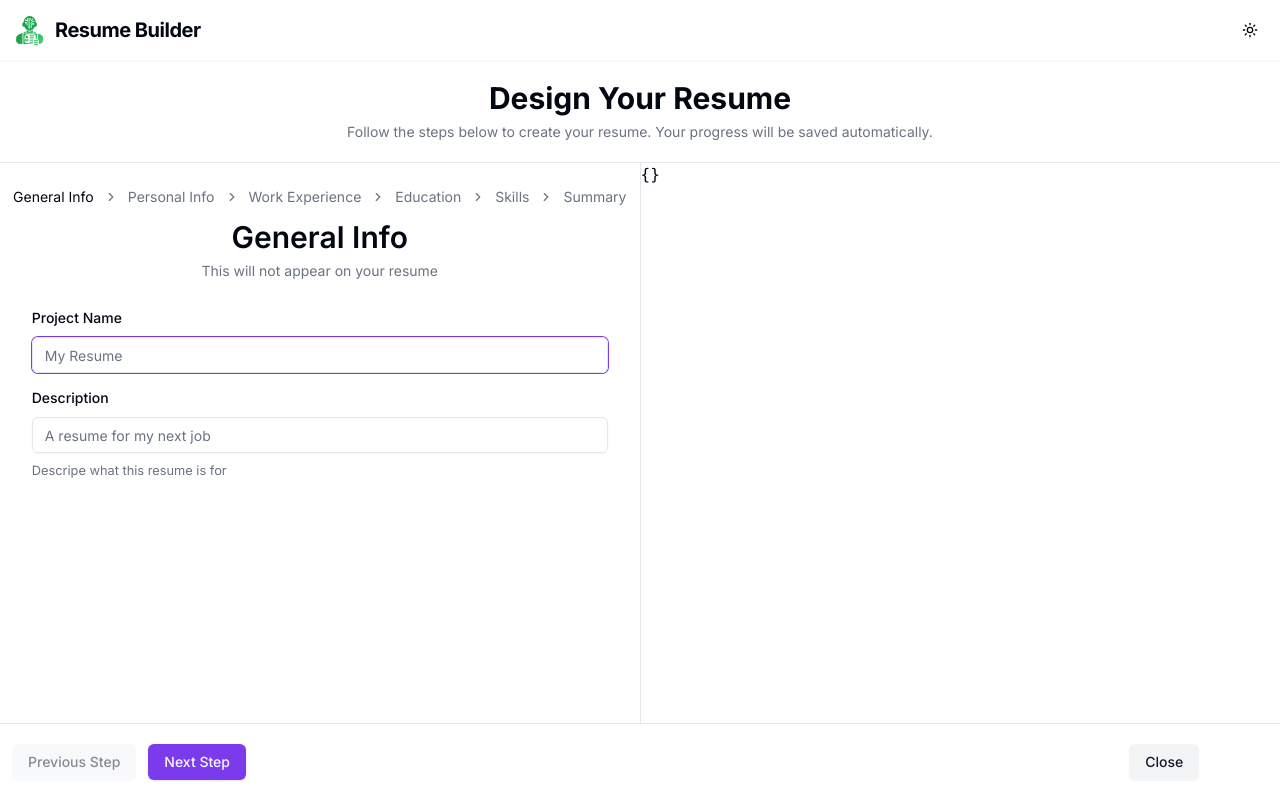
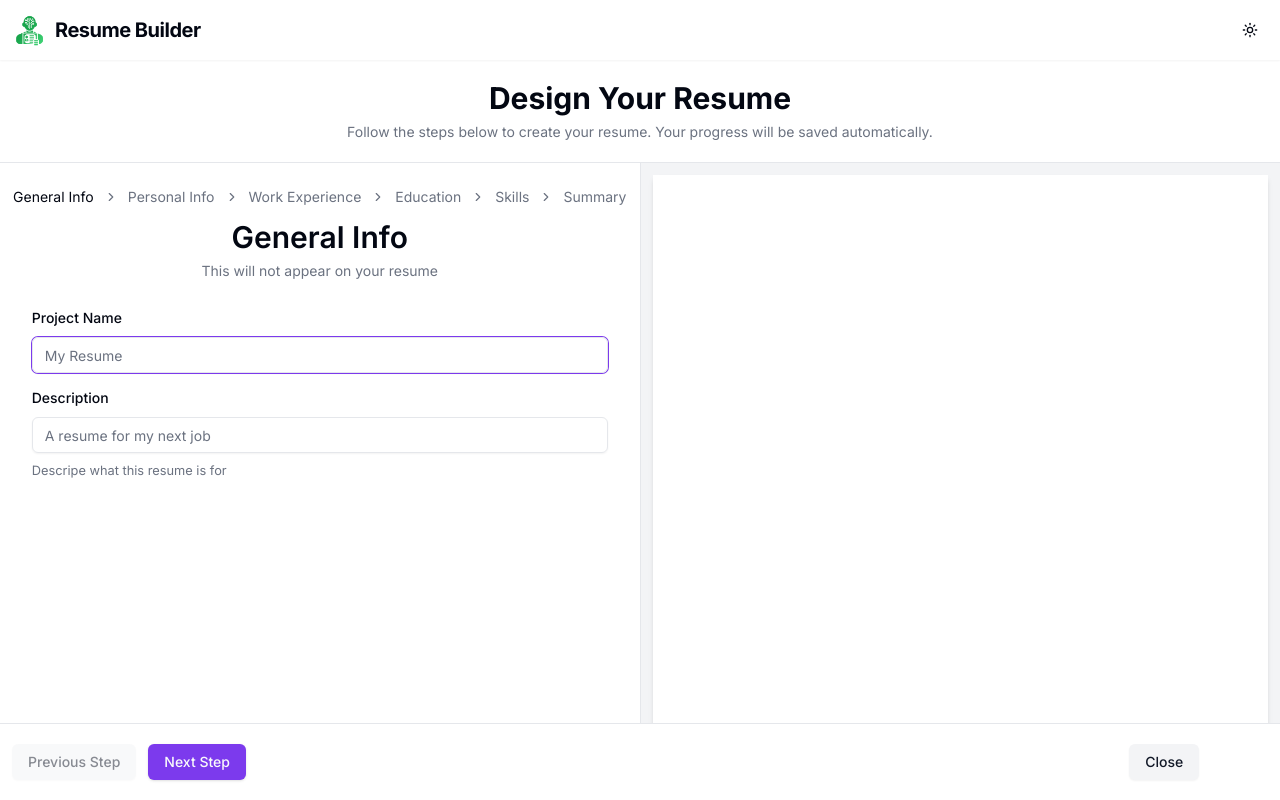
Before and after one commit to faqihfnf/resume-builder, a Next.js app: page /editor in a window 1280 px wide. Built offline with nearby package versions, Linux system fonts and the light colour scheme.

Commit message:
add resume preview components

```diff
--- a/src/app/(main)/editor/ResumeEditor.tsx
+++ b/src/app/(main)/editor/ResumeEditor.tsx
@@ -9,6 +9,7 @@
 import Footer from "./Footer";
 import { useState } from "react";
 import { ResumeValues } from "@/lib/validation";
+import ResumePreviewSection from "./ResumePreviewSection";
 
 export default function ResumeEditor() {
   const searchParams = useSearchParams();
@@ -47,9 +48,10 @@
             )}
           </div>
           <div className="grow md:border-r" />
-          <div className="hidden w-1/2 md:flex">
-            <pre>{JSON.stringify(resumeData, null, 2)}</pre>
-          </div>
+          <ResumePreviewSection
+            resumeData={resumeData}
+            setResumeData={setResumeData}
+          />
         </div>
       </main>
       <Footer currentStep={currentStep} setCurrentStep={setStep} />
--- /dev/null
+++ b/src/app/(main)/editor/ResumePreviewSection.tsx
@@ -0,0 +1,21 @@
+import ResumePreview from "@/components/ResumePreview";
+import { ResumeValues } from "@/lib/validation";
+import React from "react";
+
+interface ResumePreviewSectionProps {
+  resumeData: ResumeValues;
+  setResumeData: (data: ResumeValues) => void;
+}
+
+export default function ResumePreviewSection({
+  resumeData,
+  setResumeData,
+}: ResumePreviewSectionProps) {
+  return (
+    <div className="hidden w-1/2 md:flex">
+      <div className="flex w-full justify-center overflow-y-auto bg-secondary p-3">
+        <ResumePreview resumeData={resumeData} clasName="max-w-2xl shadow-md" />
+      </div>
+    </div>
+  );
+}
--- /dev/null
+++ b/src/components/ResumePreview.tsx
@@ -0,0 +1,84 @@
+import useDimensions from "@/hooks/useDimensions";
+import { cn } from "@/lib/utils";
+import { ResumeValues } from "@/lib/validation";
+import Image from "next/image";
+import React, { use, useEffect, useRef, useState } from "react";
+
+interface ResumePreviewProps {
+  resumeData: ResumeValues;
+  clasName?: string;
+}
+
+export default function ResumePreview({
+  resumeData,
+  clasName,
+}: ResumePreviewProps) {
+  const containerRef = useRef<HTMLDivElement>(null);
+
+  const { width } = useDimensions(containerRef as React.RefObject<HTMLElement>);
+  return (
+    <div
+      className={cn(
+        "aspect-[210/297] h-fit w-full bg-white text-black",
+        clasName,
+      )}
+      ref={containerRef}
+    >
+      <div
+        className={cn("space-y-6 p-6", !width && "invisible")}
+        style={{
+          zoom: (1 / 794) * width,
+        }}
+      >
+        <PersonalInfoHeader resumeData={resumeData} />
+      </div>
+    </div>
+  );
+}
+
+interface ResumeSectionProps {
+  resumeData: ResumeValues;
+}
+function PersonalInfoHeader({ resumeData }: ResumeSectionProps) {
+  const { photo, firstName, lastName, jobTitle, city, country, phone, email } =
+    resumeData;
+
+  const [photoSrc, setPhotoSrc] = useState(photo instanceof File ? "" : photo);
+
+  useEffect(() => {
+    const objectUrl = photo instanceof File ? URL.createObjectURL(photo) : "";
+    if (objectUrl) setPhotoSrc(objectUrl);
+    if (photo === null) setPhotoSrc("");
+
+    return () => URL.revokeObjectURL(objectUrl);
+  }, [photo]);
+
+  return (
+    <div className="flex items-center gap-6">
+      {photoSrc && (
+        <Image
+          src={photoSrc}
+          alt="Author Photo"
+          width={100}
+          height={100}
+          className="aspect-square object-cover"
+        />
+      )}
+      <div className="space-y-2.5">
+        <div className="space-y-1">
+          <p className="text-2xl font-semibold">
+            {firstName} {lastName}
+          </p>
+          <p className="font-medium">{jobTitle}</p>
+        </div>
+        <p className="text-xs text-gray-500">
+          {city}
+          {city && country ? ", " : ""}
+          {country}
+          {(city || country) && (phone || email) ? "  •  " : ""}
+          {[phone, email].filter(Boolean).join("  •  ")}
+        </p>
+      </div>
+    </div>
+  );
+}
--- /dev/null
+++ b/src/hooks/useDimensions.tsx
@@ -0,0 +1,39 @@
+import React, { useEffect, useState } from "react";
+
+export default function useDimensions(
+  containerRef: React.RefObject<HTMLElement>,
+) {
+  const [dimensions, setDimensions] = useState({ width: 0, height: 0 });
+
+  useEffect(() => {
+    const currentRef = containerRef.current;
+
+    function getDimensions() {
+      return {
+        width: currentRef?.offsetWidth || 0,
+        height: currentRef?.offsetHeight || 0,
+      };
+    }
+
+    const resizeObserver = new ResizeObserver((entries) => {
+      const entry = entries[0];
+      if (entry) {
+        setDimensions(getDimensions());
+      }
+    });
+
+    if (currentRef) {
+      resizeObserver.observe(currentRef);
+      setDimensions(getDimensions());
+    }
+
+    return () => {
+      if (currentRef) {
+        resizeObserver.unobserve(currentRef);
+      }
+      resizeObserver.disconnect();
+    };
+  }, [containerRef]);
+
+  return dimensions;
+}
```
